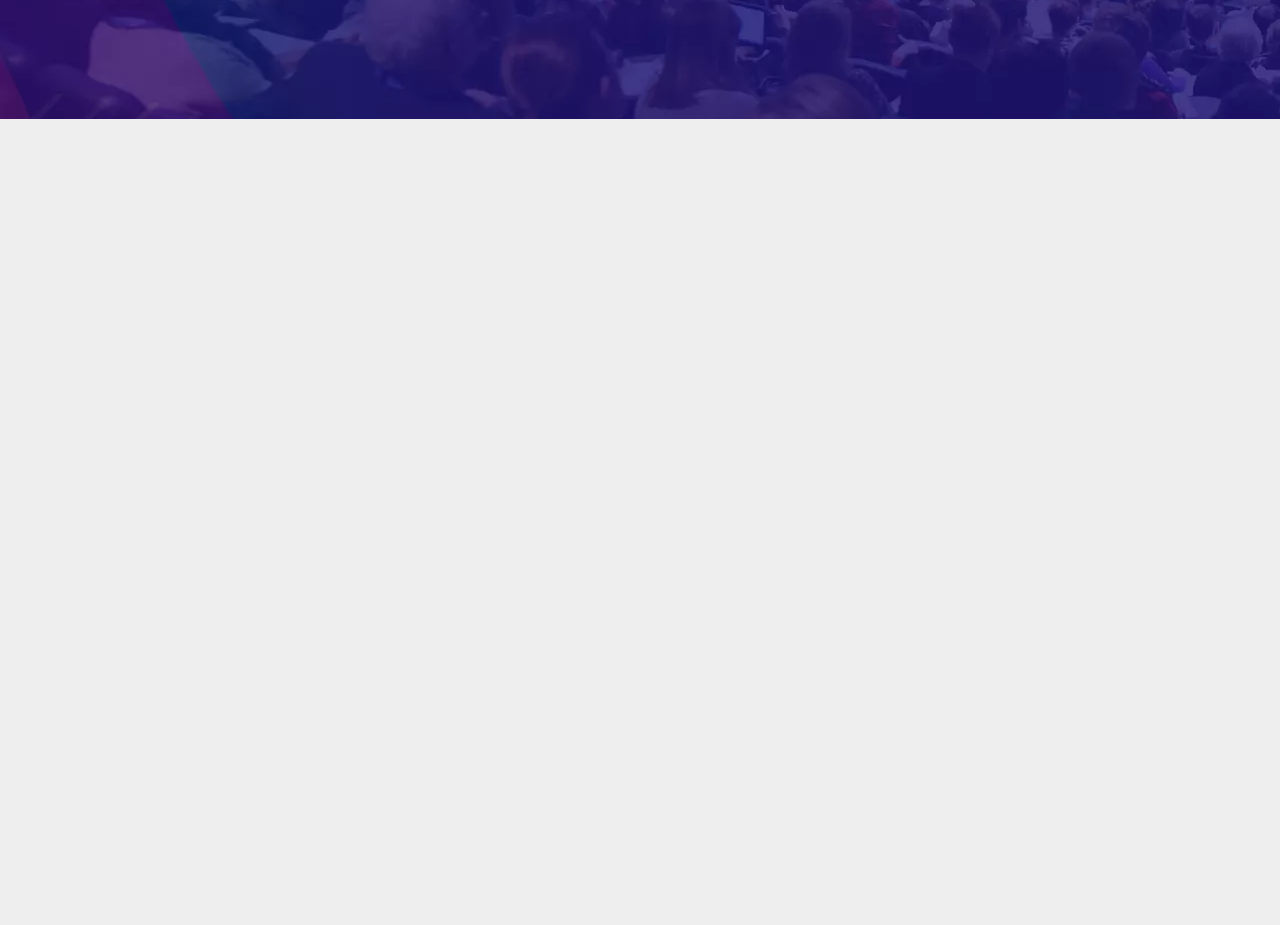
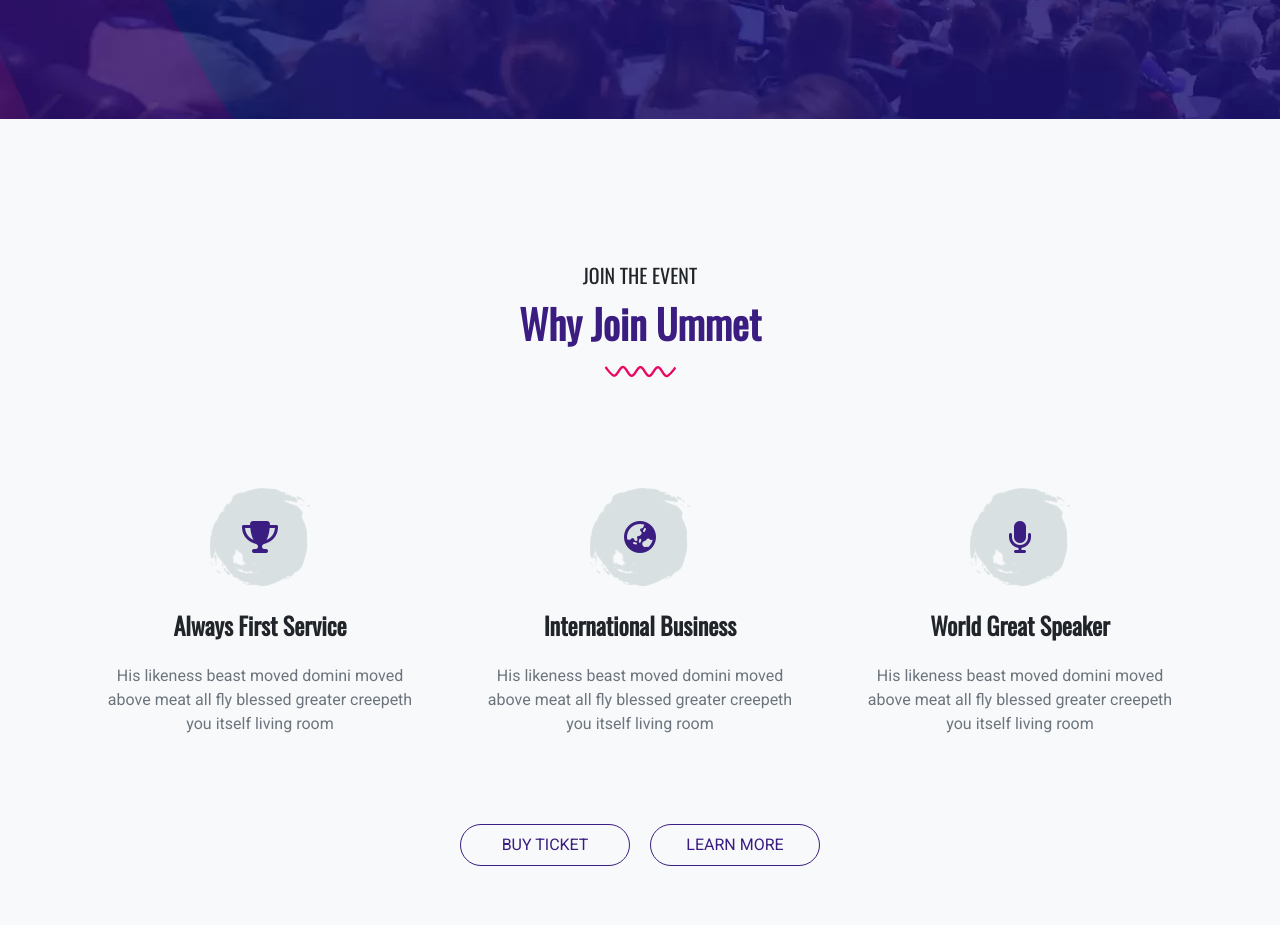
Before and after one commit to mm-tvkl/Complete-Project-7, a website: page about.html in a window 1280 px wide. Shown: the part 465-1390 px from the top of the page. Before the commit the page ends 800 px from the top, so only its background shows below. Drawn offline with nearby package versions, Linux system fonts and the light colour scheme.

Commit message:
Features section added to About.html

```diff
--- a/about.html
+++ b/about.html
@@ -108,5 +108,103 @@
             </div>
         </div>
     </header>
+
+    <!-- Features Section -->
+    <section>
+        <div class="container-fluid bg-light py-5">
+            <br><br><br><br>
+            <div class="container">
+                <!-- Title Section -->
+                <div class="row justify-content-center pb-5">
+                    <div class="col text-center">
+                        <h5>JOIN THE EVENT</h5>
+                        <h1 class="text-purple fw-bolder py-1">Why Join Ummet</h1>
+                        <img src="./Images/devider.png">
+                    </div>
+                </div>
+
+                <!-- Card Section -->
+                <div class="row gy-5 justify-content-center pt-5">
+                    <!-- Item 1 - First Service -->
+                    <div class="col-lg-4 col-md-6">
+                        <div class="card m-card-hover border-0 bg-transparent">
+                            <div class="card-header border-0 bg-transparent">
+                                <div class="bg-img-features d-flex justify-content-center align-items-center"
+                                    style="height: 100px;">
+                                    <i class="fa-solid fa-trophy fs-2 text-purple"></i>
+                                </div>
+                            </div>
+                            <div class="card-body text-center">
+                                <h4 class="fw-bolder mb-4">Always First Service</h4>
+                                <p class="text-muted">
+                                    His likeness beast moved domini moved above meat all fly blessed greater creepeth
+                                    you itself living room
+                                </p>
+                            </div>
+                        </div>
+                    </div>
+
+                    <!-- Item 2 - international -->
+                    <div class="col-lg-4 col-md-6">
+                        <div class="card m-card-hover border-0 bg-transparent">
+                            <div class="card-header border-0 bg-transparent">
+                                <div class="bg-img-features d-flex justify-content-center align-items-center"
+                                    style="height: 100px;">
+                                    <i class="fa-solid fa-earth-asia fs-2 text-purple"></i>
+                                </div>
+                            </div>
+                            <div class="card-body text-center">
+                                <h4 class="fw-bolder mb-4">International Business</h4>
+                                <p class="text-muted">
+                                    His likeness beast moved domini moved above meat all fly blessed greater creepeth
+                                    you itself living room
+                                </p>
+                            </div>
+                        </div>
+                    </div>
+
+                    <!-- Item 3 - Speaker -->
+                    <div class="col-lg-4 col-md-6">
+                        <div class="card m-card-hover border-0 bg-transparent">
+                            <div class="card-header border-0 bg-transparent">
+                                <div class="bg-img-features d-flex justify-content-center align-items-center"
+                                    style="height: 100px;">
+                                    <i class="fa-solid fa-microphone fs-2 text-purple"></i>
+                                </div>
+                            </div>
+                            <div class="card-body text-center">
+                                <h4 class="fw-bolder mb-4">World Great Speaker</h4>
+                                <p class="text-muted">
+                                    His likeness beast moved domini moved above meat all fly blessed greater creepeth
+                                    you itself living room
+                                </p>
+                            </div>
+                        </div>
+                    </div>
+                </div>
+
+                <!-- Button Section -->
+                <div class="row py-5">
+                    <div class="col text-center">
+                        <a href="#" class="btn btn-outline-purple py-2 mx-2 rounded-pill my-2" style="width: 170px;">BUY
+                            TICKET</a>
+                        <a href="#" class="btn btn-outline-purple py-2 mx-2 rounded-pill my-2"
+                            style="width: 170px;">LEARN MORE</a>
+                    </div>
+                </div>
+            </div>
+        </div>
+    </section>
 </body>
+<!-- Bootstrap.bundle.min.js File -->
+<script src="./node_modules/bootstrap/dist/js/bootstrap.bundle.min.js"></script>
+
+<!-- jquery -->
+<script src="./node_modules/jquery/dist/jquery.min.js"></script>
+
+<!-- Fontawsome -->
+<script src="https://kit.fontawesome.com/da92d3d4ac.js" crossorigin="anonymous"></script>
+
+<!-- Script.js -->
+<script src="./Js/script.js"></script>
 </html>
```
